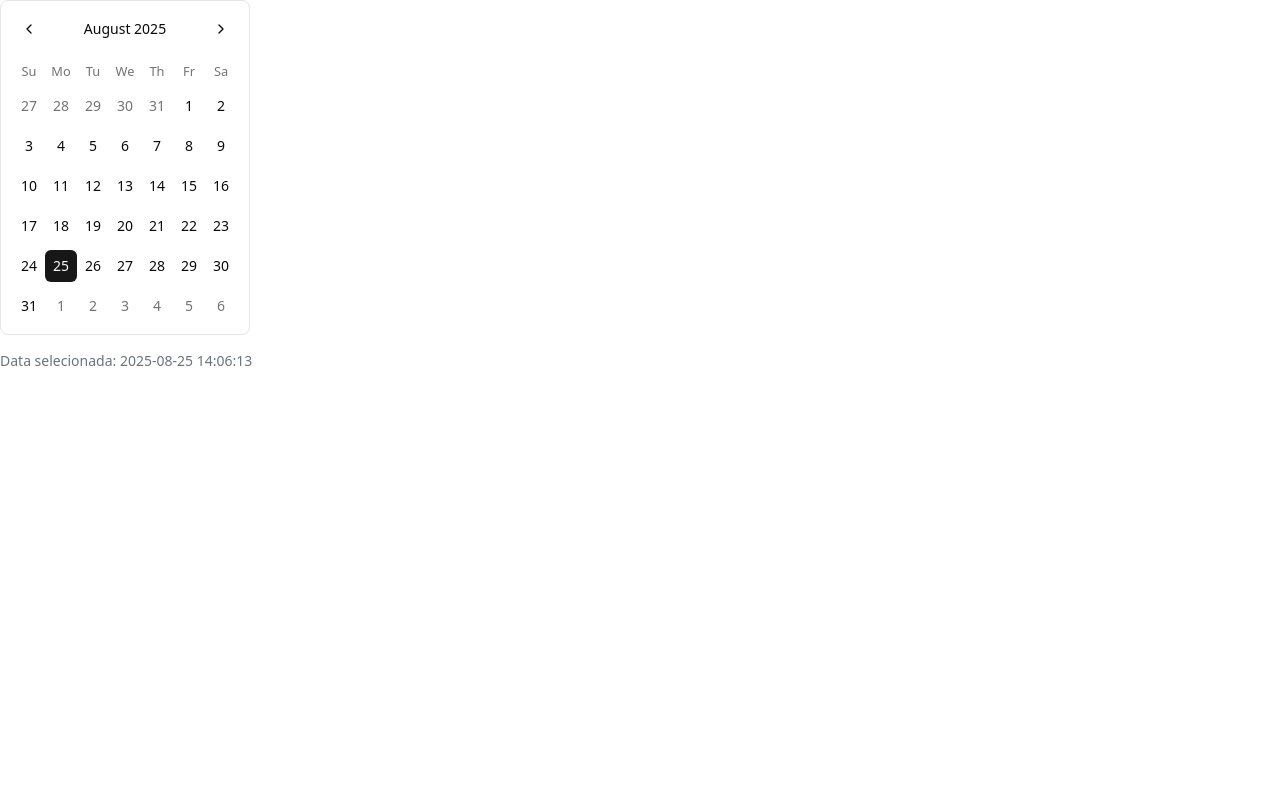
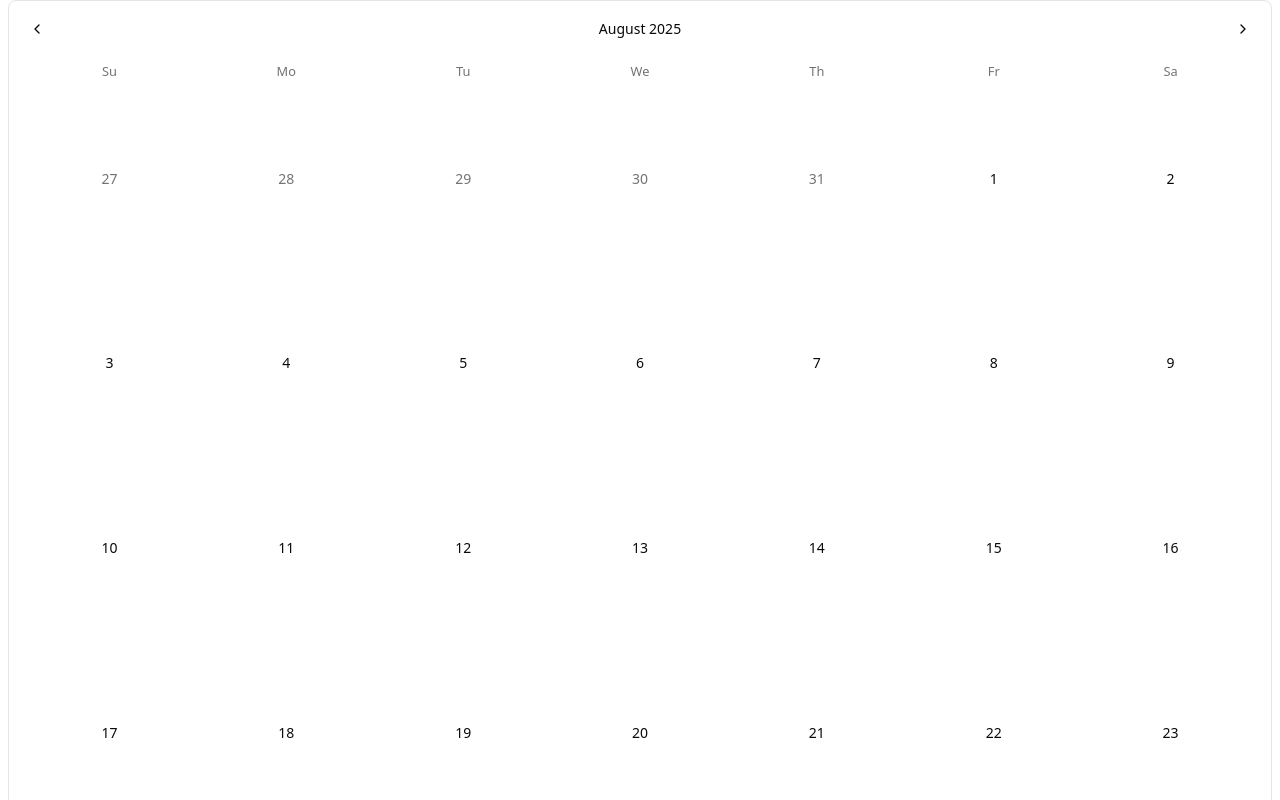
Before and after one commit to LucasTeodoro2003/GerenciadorTCC, a Next.js app: page /appmobile in a window 1280 px wide. Shown: the top 800 px of the page. Built offline with nearby package versions, Linux system fonts and the light colour scheme.

Commit message:
update calendar

```diff
--- a/src/shared/ui/components/skeleton.tsx
+++ b/src/shared/ui/components/skeleton.tsx
@@ -1,4 +1,4 @@
-import { cn } from "@/shared/lib/utils";
+import { cn } from "@/shared/lib/utils"
 
 function Skeleton({
   className,
@@ -9,7 +9,7 @@ function Skeleton({
       className={cn("animate-pulse rounded-md bg-primary/10", className)}
       {...props}
     />
-  );
+  )
 }
 
-export { Skeleton };
+export { Skeleton }
--- a/src/shared/ui/componentsMobile/calendar/calendar.tsx
+++ b/src/shared/ui/componentsMobile/calendar/calendar.tsx
@@ -4,9 +4,10 @@ import { useState, useEffect } from "react";
 import { Calendar } from "../../components/calendar";
 
 interface CalendarPageProps {
+  disabledDates?: Date[];
 }
 
-export default function CalendarPage({}: CalendarPageProps) {
+export default function CalendarPage({disabledDates}: CalendarPageProps) {
   const [date, setDate] = useState<Date | undefined>(undefined);
   const [isClient, setIsClient] = useState(false);
 
@@ -39,13 +40,18 @@ export default function CalendarPage({}: CalendarPageProps) {
     return null;
   }
 
+  console.log("Testando: ",disabledDates)
+
   return (
-    <div>
+    <div className="w-full px-2">
+
+
       <Calendar
         mode="single"
         selected={date}
         onSelect={handleDateSelect}
-        className="rounded-lg border"
+        modifiers={{disabled: disabledDates}}
+        className="rounded-lg border w-full max-w-full"
       />
       <div className="mt-4 text-sm text-gray-500">
         Data selecionada: {formatDate(date)}
--- a/src/shared/ui/componentsMobile/calendar/calendar_server.tsx
+++ b/src/shared/ui/componentsMobile/calendar/calendar_server.tsx
@@ -2,14 +2,50 @@
 
 import { Suspense } from "react";
 import CalendarPage from "./calendar";
+import { SkeletonCard } from "./skeletton";
 
 interface CalendarServerProps {
 }
 
+// Função para gerar datas aleatórias entre hoje e 30 dias à frente
+// async function generateRandomDisabledDates(count: number): Promise<Date[]> {
+//   const disabledDates: Date[] = [];
+//   const today = new Date();
+//   const thirtyDaysLater = new Date();
+//   thirtyDaysLater.setDate(today.getDate() + 30);
+
+//   for (let i = 0; i < count; i++) {
+//     const randomTimestamp = today.getTime() +
+//       Math.random() * (thirtyDaysLater.getTime() - today.getTime());
+//     const randomDate = new Date(randomTimestamp);
+//     // Resetamos a hora para meia-noite para comparar apenas datas
+//     randomDate.setHours(0, 0, 0, 0);
+//     disabledDates.push(randomDate);
+//   }
+
+//   return disabledDates;
+// }
+
 export default async function CalendarServer({}: CalendarServerProps) {
+  // Gerar 10 datas taleatórias indisponíveis
+  // const disabledDates = await generateRandomDisabledDates(10);
+
+  const disabledDates = [
+  new Date("2025-08-29T00:00:00.000Z"),
+  new Date("2025-09-02T00:00:00.000Z"),
+  new Date("2025-09-05T00:00:00.000Z"),
+  new Date("2025-09-15T00:00:00.000Z"),
+  new Date("2025-09-08T00:00:00.000Z"),
+  new Date("2025-09-05T00:00:00.000Z"),
+  new Date("2025-09-14T00:00:00.000Z"),
+  new Date("2025-09-14T00:00:00.000Z"),
+  new Date("2025-09-04T00:00:00.000Z"),
+  new Date("2025-09-05T00:00:00.000Z")
+]
+
   return (
-    <Suspense fallback={<div>Carregando calendário...</div>}>
-      <CalendarPage />
+    <Suspense fallback={<SkeletonCard/>}>
+      <CalendarPage disabledDates={disabledDates} />
     </Suspense>
   );
 }
--- /dev/null
+++ b/src/shared/ui/componentsMobile/calendar/skeletton.tsx
@@ -0,0 +1,13 @@
+import { Skeleton } from "@/shared/ui/components/skeleton"
+
+export function SkeletonCard() {
+  return (
+    <div className="flex flex-col space-y-3">
+      <Skeleton className="h-[125px] w-[250px] rounded-xl" />
+      <div className="space-y-2">
+        <Skeleton className="h-4 w-[250px]" />
+        <Skeleton className="h-4 w-[200px]" />
+      </div>
+    </div>
+  )
+}
```
